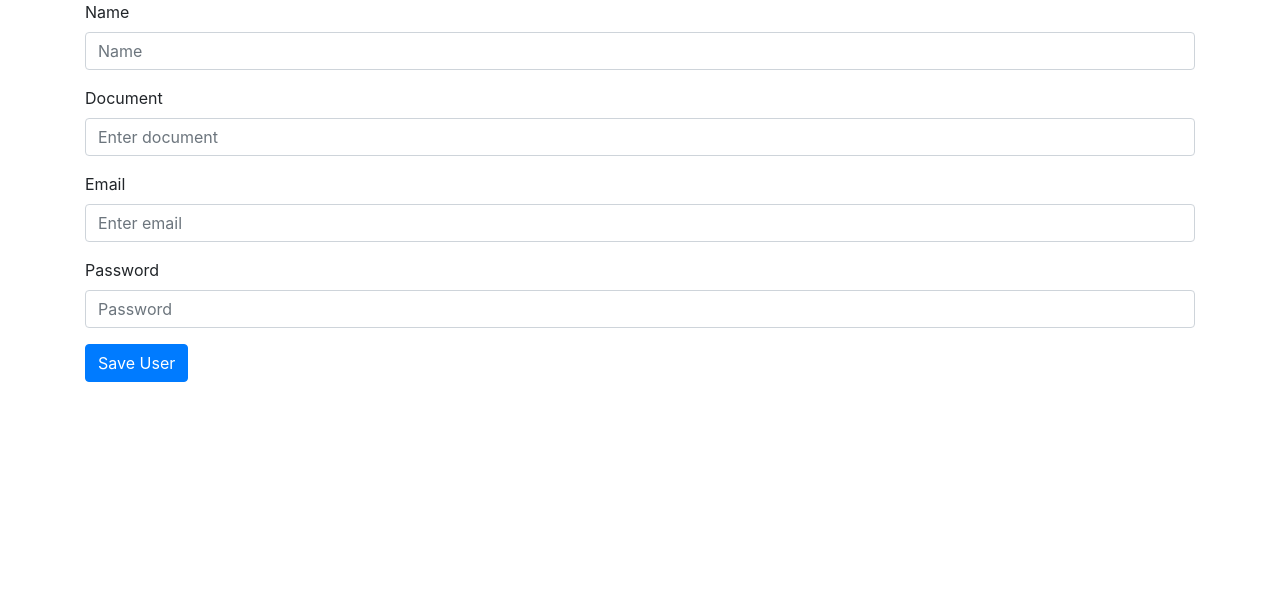
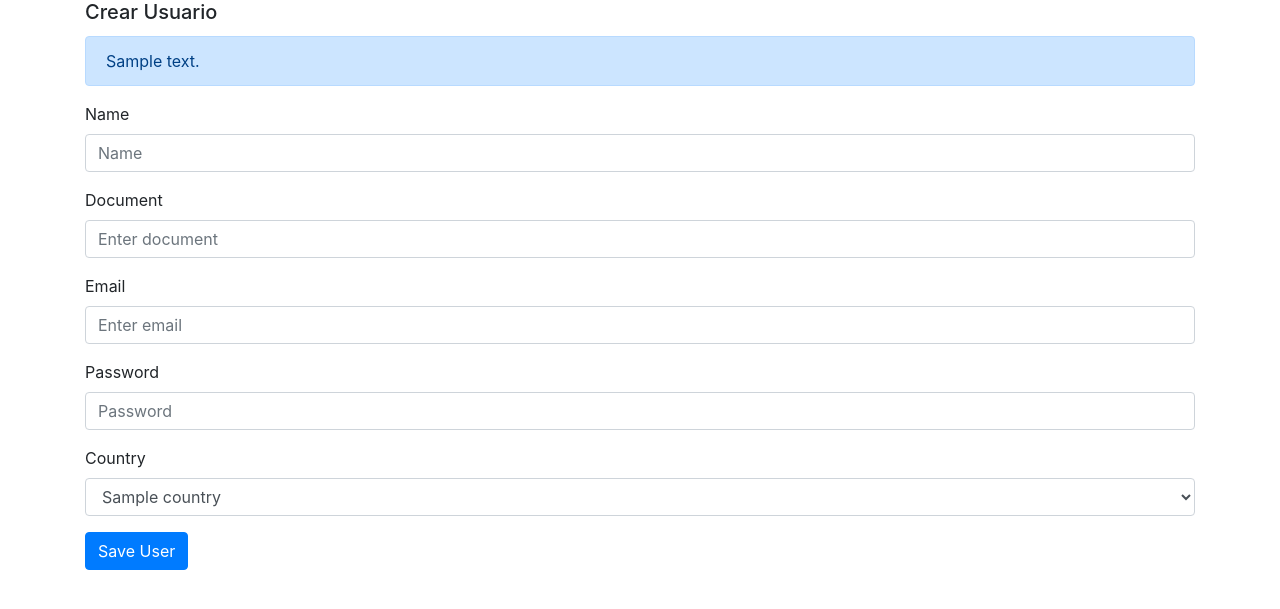
Before and after one commit to miguelcamargo9/zinobeprueba, a PHP site: template views/addUser.twig in a window 1280 px wide. Shown: the top 609 px of the page. Run offline with PHP 8.4, Linux system fonts and the light colour scheme; the template is opened without the code that fills it: most values are stand-ins (such as "Sample title", 1, 10 or a date in 2020); some libraries are stand-ins or nearby versions.

Commit message:
implementing the twig template engine on all views

```diff
--- a/views/addUser.twig
+++ b/views/addUser.twig
@@ -1,4 +1,11 @@
 {% extends "layout.twig"%} {% block content %}
+
+<h5 class="card-title">Crear Usuario</h5>
+
+<div class="alert alert-primary" role="alert">
+  {{ responseMessage }}
+</div>
+
 <form action="/user/add" method="POST">
   <div class="form-group">
     <label for="inputName">Name</label>
@@ -44,6 +51,14 @@
       placeholder="Password"
     />
   </div>
+  <div class="form-group">
+    <label for="inputCountry">Country</label>
+    <select class="form-control" name="inputCountry" id="inputCountry">
+      {% for country in countries %}
+      <option value="{{ country.Code }}">{{ country.Name }}</option>
+      {% endfor %}
+    </select>
+  </div>
   <button type="submit" class="btn btn-primary">Save User</button>
 </form>
 {% endblock %}
--- a/views/index.twig
+++ b/views/index.twig
@@ -5,6 +5,7 @@
       <th scope="col">#</th>
       <th scope="col">Name</th>
       <th scope="col">Document</th>
+      <th scope="col">Country</th>
       <th scope="col">Email</th>
     </tr>
   </thead>
@@ -14,6 +15,7 @@
       <th scope="row">{{ user.ID }}</th>
       <td>{{ user.name }}</td>
       <td>{{ user.document }}</td>
+      <td>{{ user.country }}</td>
       <td>{{ user.email }}</td>
     </tr>
     {% endfor %}
--- a/views/layout.twig
+++ b/views/layout.twig
@@ -15,7 +15,7 @@
       integrity="sha384-JjSmVgyd0p3pXB1rRibZUAYoIIy6OrQ6VrjIEaFf/nJGzIxFDsf4x0xIM+B07jRM"
       crossorigin="anonymous"
     ></script>
-    <title>List Users</title>
+    <title>Zinobe</title>
   </head>
 
   <body>
```
Also changed, not shown: views/login.twig (+10 -1 lines).
